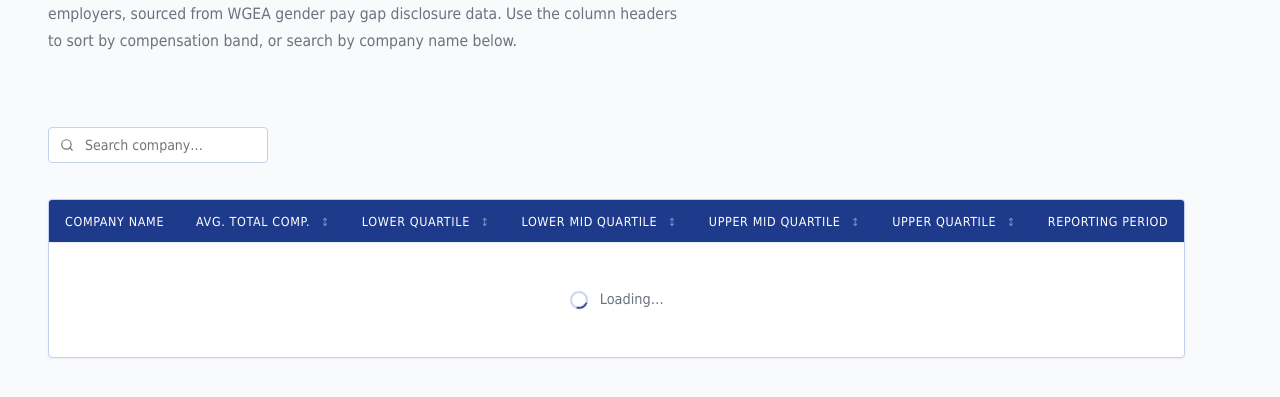
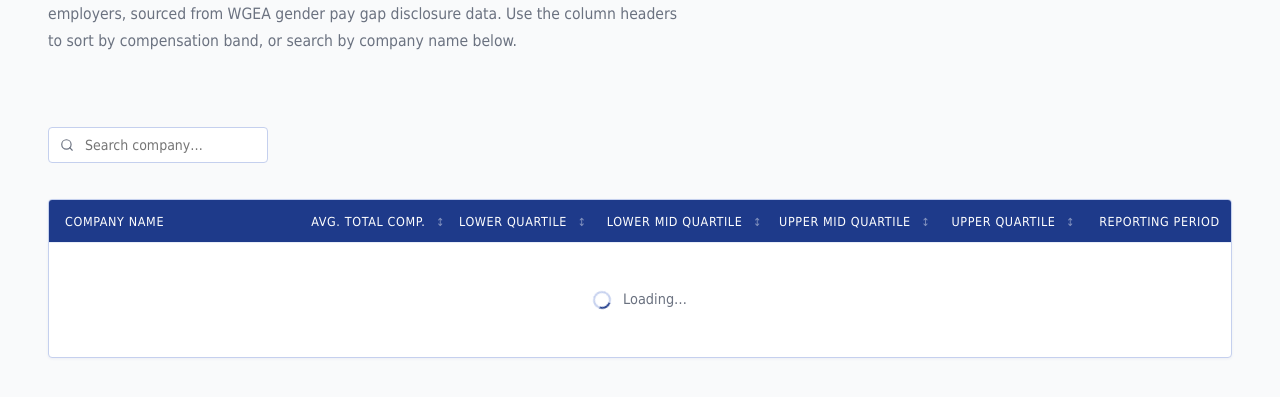
Before and after one commit to MaximilianSocha/highest-paying-companies-aus, a Flask app: page / in a window 1280 px wide. Shown: the part 210-607 px from the top of the page. Run offline with Flask 3, Linux system fonts and the light colour scheme; parts of the project's set-up code (start-up, migrations or seed data) failed here and were passed over.

Commit message:
feature | fix table resize when loading

```diff
--- a/backend/templates/index.html
+++ b/backend/templates/index.html
@@ -140,6 +140,7 @@
       width: 100%;
       border-collapse: collapse;
       font-size: 0.875rem;
+      table-layout: fixed;
     }
 
     thead tr {
@@ -157,6 +158,15 @@
       white-space: nowrap;
       user-select: none;
     }
+
+    /* Lock column widths so the table doesn't reflow on sort/load */
+    th:nth-child(1) { min-width: 200px; width: 20%; }   /* Company Name */
+    th:nth-child(2) { min-width: 140px; width: 12%; }   /* Avg. Total */
+    th:nth-child(3) { min-width: 140px; width: 12%; }   /* Lower */
+    th:nth-child(4) { min-width: 160px; width: 14%; }   /* Lower Mid */
+    th:nth-child(5) { min-width: 160px; width: 14%; }   /* Upper Mid */
+    th:nth-child(6) { min-width: 140px; width: 12%; }   /* Upper */
+    th:nth-child(7) { min-width: 140px; width: 12%; }   /* Reporting Period */
 
     th.sortable:hover { background: var(--blue-mid); }
 
```
